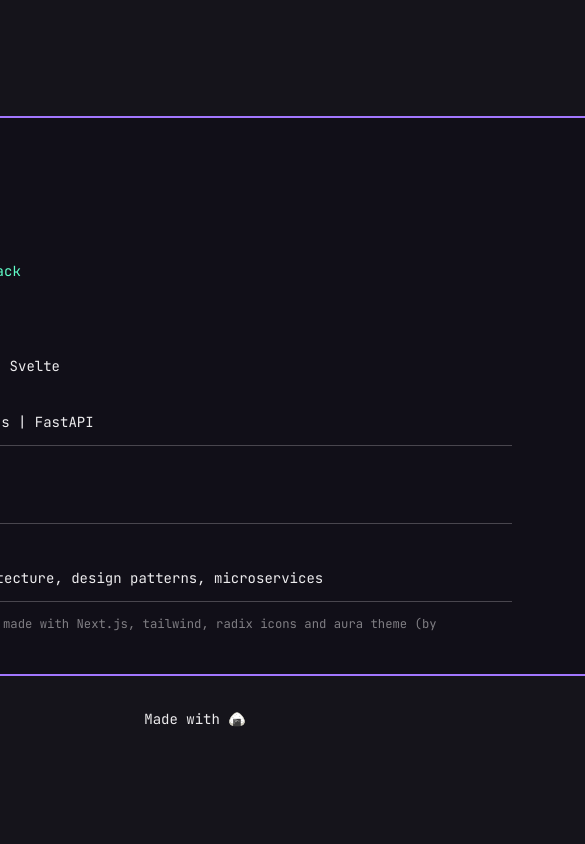
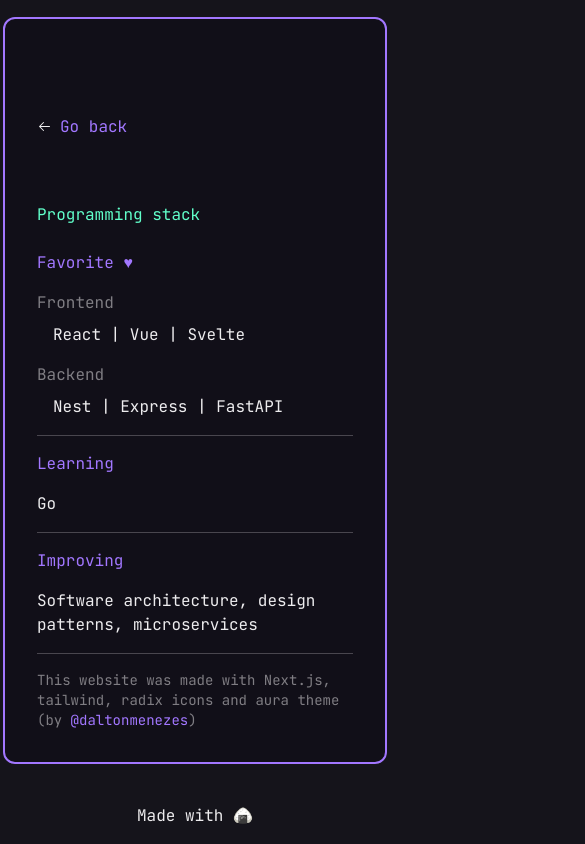
Before and after one commit to igomonteiro/igo.dev, a Next.js app: page /stack in a window 390 px wide. Shown: the top 844 px of the page, 585 px wide, since content can reach past the window. Built offline with nearby package versions, Linux system fonts and the light colour scheme.

Commit message:
update mobile layout

```diff
--- a/src/app/(content)/layout.tsx
+++ b/src/app/(content)/layout.tsx
@@ -7,7 +7,7 @@
 	children: React.ReactNode;
 }>) {
 	return (
-		<div className="mx-[164px]">
+		<div className="lg:mx-[164px]">
 			<Link href="/" className="flex items-center gap-2 my-[64px]">
 				<ArrowLeftIcon />
 				<span className="text-purple">Go back</span>
--- a/src/app/(content)/stack/page.tsx
+++ b/src/app/(content)/stack/page.tsx
@@ -2,7 +2,6 @@
 	return (
 		<>
 			<span className="text-green mb-6 block">Programming stack</span>
-
 			<div className="flex flex-col gap-4">
 				<span className="text-purple block">Favorite &#9829;</span>
 				<div className="flex flex-col">
--- a/src/app/layout.tsx
+++ b/src/app/layout.tsx
@@ -15,10 +15,10 @@
 	children: React.ReactNode;
 }>) {
 	return (
-		<html lang="en" className="text-sm">
+		<html lang="en">
 			<body className={inter.className}>
-				<main className="flex min-h-screen flex-col items-center justify-center gap-10">
-					<div className="bg-black border-2 border-purple rounded-xl w-[966px] h-[560px]">
+				<main className="flex min-h-screen flex-col items-center justify-center gap-10 p-4">
+					<div className="bg-black border-2 border-purple rounded-xl w-96 lg:w-[966px] min-h-[560px] p-8 md:pb-8">
 						{children}
 					</div>
 					<span className="select-none">Made with 🍙</span>
```
